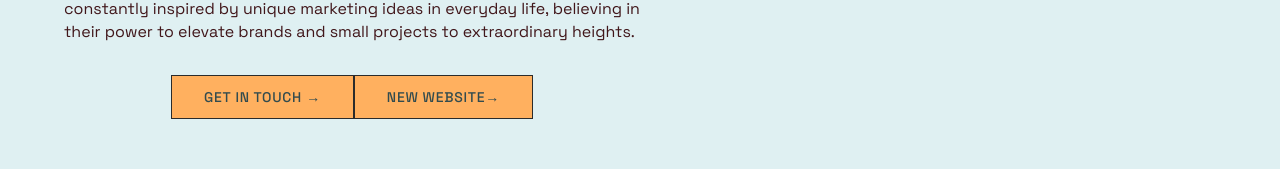
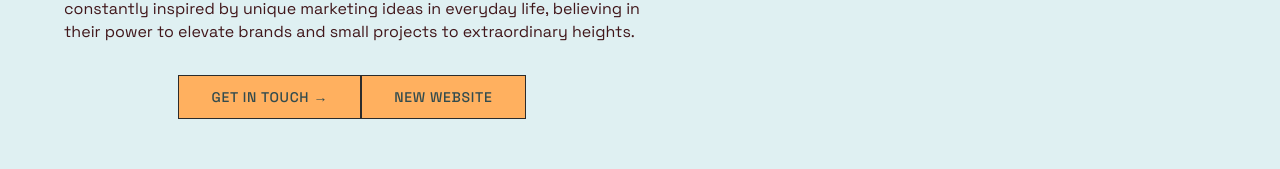
Before and after one commit to Niharika1999/niha-portfolio, a React (Create React App) app: page / in a window 1280 px wide. Shown: the part 426-595 px from the top of the page. Built offline with nearby package versions, Linux system fonts and the light colour scheme.

Commit message:
Update Home.js

```diff
--- a/src/components/Home/Home.js
+++ b/src/components/Home/Home.js
@@ -22,7 +22,7 @@ export default function Home() {
             <button className="button-primary">Get in Touch →</button>
           </a>
           <a href="https://niharika-upadhyayula.framer.website/">
-            <button className="button-primary">New Website→</button>
+            <button className="button-primary">New Website</button>
           </a>
         </div>
         <hr></hr>
```
